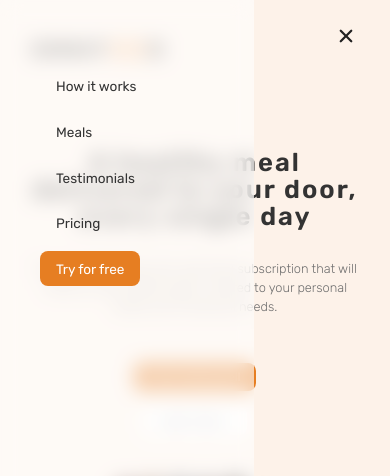
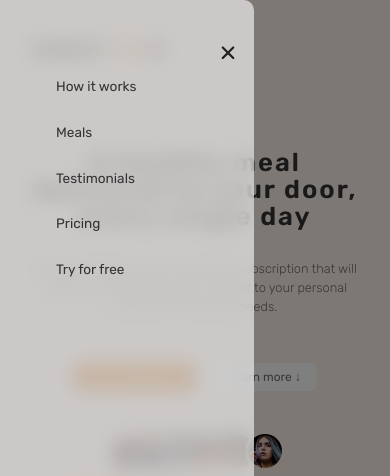
Before and after one commit to SalahJamal1/Omnifood-Nevercook, a React (Vite) app: page / in a window 390 px wide. Both pictures are taken after a click on the element 346 px from the left and 50 px from the top of the page. Shown: the top 476 px of the page. Built offline with nearby package versions, Linux system fonts and the light colour scheme.

Commit message:
clean up

```diff
--- a/src/App.tsx
+++ b/src/App.tsx
@@ -22,6 +22,7 @@ export default function App() {
         <TryForFree />
       </main>
       <Footer />
+      <div className="overlay hidden"></div>
     </>
   );
 }
--- a/src/components/Header.tsx
+++ b/src/components/Header.tsx
@@ -1,17 +1,28 @@
-import { useRef } from "react";
+import { useEffect, useRef, useState } from "react";
 import { IoMdMenu } from "react-icons/io";
 import { IoClose } from "react-icons/io5";
 import { Link } from "react-router-dom";
-import { links, toggleModel } from "../utils/helper";
+import { closeModel, links, openModel } from "../utils/helper";
 import useHeader from "../hooks/useHeader";
 
 export default function Header() {
   const ref = useRef<HTMLElement>(null);
   const navRef = useRef<HTMLElement>(null);
-  const { show, setShow } = useHeader(ref, navRef);
+  const [overlay, setOverlay] = useState<HTMLElement | null>(null);
+
+  useEffect(() => {
+    setOverlay(document.querySelector(".overlay") as HTMLElement);
+  }, []);
+
+  const { show, setShow } = useHeader(ref, navRef, overlay);
   const onClick = (): void => {
-    setShow(!show);
-    toggleModel(navRef.current!);
+    if (!show) {
+      openModel(navRef.current!, overlay!);
+      setShow(true);
+    } else {
+      closeModel(navRef.current!, overlay!);
+      setShow(false);
+    }
   };
 
   return (
@@ -28,13 +39,12 @@ export default function Header() {
               </a>
             </li>
           ))}
+          <span onClick={onClick}>
+            {show && <IoClose size={24} className="close" />}
+          </span>
         </ul>
         <span onClick={onClick}>
-          {show ? (
-            <IoClose size={24} color="#222" className="close" />
-          ) : (
-            <IoMdMenu size={24} color="#222" className="menu" />
-          )}
+          {!show && <IoMdMenu size={24} color="#222" className="menu" />}
         </span>
       </nav>
     </header>
--- a/src/hooks/useHeader.ts
+++ b/src/hooks/useHeader.ts
@@ -9,7 +9,8 @@ import { closeModel } from "../utils/helper";
 
 export default function useHeader(
   ref: RefObject<HTMLElement | null>,
-  navRef: RefObject<HTMLElement | null>
+  navRef: RefObject<HTMLElement | null>,
+  overlay: HTMLElement | null
 ): {
   show: boolean;
   setShow: Dispatch<SetStateAction<boolean>>;
@@ -19,22 +20,23 @@ export default function useHeader(
   // Header Keyboard Event
   useEffect(() => {
     const eventListener = (e: KeyboardEvent) => {
-      if (e.code === "Escape" && navRef.current) {
+      if (e.code === "Escape" && navRef.current && overlay) {
         setShow(false);
-        closeModel(navRef.current);
+        closeModel(navRef.current, overlay);
       }
     };
     window?.addEventListener("keydown", eventListener);
     return () => {
       window?.removeEventListener("keydown", eventListener);
     };
-  }, [navRef]);
+  }, [navRef, overlay]);
 
   // Sticky Event
   useEffect(() => {
     const hero = document.querySelector(".hero-section") as HTMLElement;
+
     if (!hero) return;
-
+    if (show) return;
     const funObserver = ([e]: IntersectionObserverEntry[]): void => {
       if (!ref.current) return;
       if (e.isIntersecting) ref.current?.classList.remove("sticky");
@@ -46,8 +48,8 @@ export default function useHeader(
     });
     heroObserver.observe(hero);
     return () => {
-      heroObserver.unobserve(hero);
+      heroObserver.disconnect();
     };
-  }, [ref]);
+  }, [ref, show]);
   return { show, setShow };
 }
--- a/src/index.css
+++ b/src/index.css
@@ -720,7 +720,10 @@ section {
   display: none;
 }
 .close {
-  display: none;
+  opacity: 0;
+  visibility: hidden;
+  color: #222;
+  transition: all ease-in-out opacity 1s;
 }
 
 .loader {
@@ -747,3 +750,20 @@ section {
     transform: scale(1.4);
   }
 }
+
+.overlay {
+  background-color: rgba(0, 0, 0, 0.5);
+  height: 100%;
+  width: 100%;
+  position: fixed;
+  top: 0;
+  z-index: 3;
+  opacity: 1;
+  visibility: visible;
+  transition: all ease-in-out opacity 1s;
+}
+
+.hidden {
+  opacity: 0;
+  visibility: hidden;
+}
--- a/src/responsive.css
+++ b/src/responsive.css
@@ -41,11 +41,11 @@
     font-size: 50%;
   }
   .btn-box {
-    max-width: 60%;
-    margin: 0 auto;
+    justify-content: center;
   }
 
   .nav_list {
+    position: relative;
     flex-direction: column;
     position: fixed;
     top: 0;
@@ -60,6 +60,7 @@
     backdrop-filter: blur(10px);
     z-index: 10;
     opacity: 0;
+    border-top-right-radius: 10px;
     transform: translateX(-100%);
     transition: transform 1s ease-in-out, opacity 1s ease-in-out;
   }
@@ -76,11 +77,14 @@
   }
   .nav_mobile .close {
     display: block;
-    position: fixed;
-    top: 3rem;
-    right: 4rem;
+    position: absolute;
+    top: 5%;
+    right: 10%;
+    opacity: 1;
+    visibility: visible;
     transition: transform 1s ease-in-out, opacity 1s ease-in-out;
     z-index: 10;
+    transform: translate(50%, -5%);
   }
   .hero-section {
     text-align: center;
@@ -126,10 +130,7 @@
   .grid-cols-3 {
     grid-template-columns: 1fr;
   }
-  .btn-box {
-    max-width: 70%;
-    margin: 0 auto;
-  }
+
   .grid-item,
   .grid-item-list {
     max-width: 80%;
@@ -227,7 +228,6 @@
   }
   .btn-box {
     gap: 2rem;
-    justify-content: center;
     margin-bottom: 3rem;
   }
   .price-cart-price {
--- a/src/utils/helper.ts
+++ b/src/utils/helper.ts
@@ -1,10 +1,11 @@
-export const toggleModel = (ref: HTMLElement): void => {
-  ref?.classList.toggle("nav_mobile");
+export const openModel = (ref: HTMLElement, overlay: HTMLElement): void => {
+  ref?.classList.add("nav_mobile");
+  overlay?.classList.remove("hidden");
 };
 
-export const closeModel = (ref: HTMLElement): void => {
+export const closeModel = (ref: HTMLElement, overlay: HTMLElement): void => {
   ref?.classList.remove("nav_mobile");
-  console.log(ref);
+  overlay?.classList.add("hidden");
 };
 
 export const links: { to: string; text: string }[] = [
```
